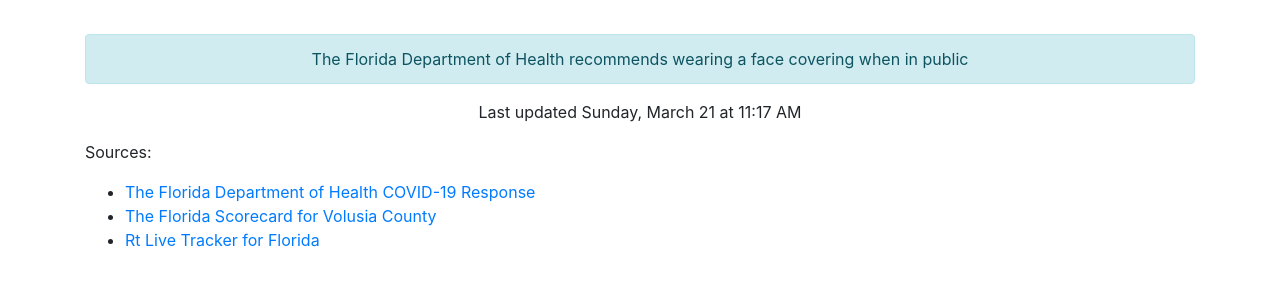
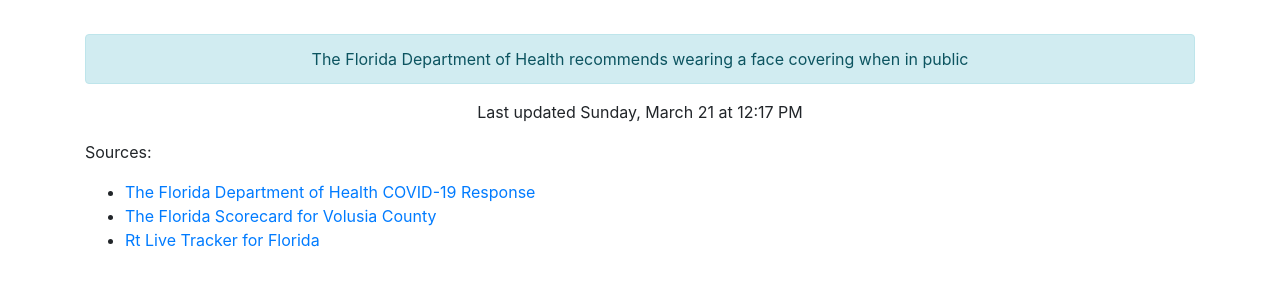
Before and after one commit to thinkjson/timeforchurch, a Jekyll site: the page built from index.md, in a window 1280 px wide. Shown: the part 544-840 px from the top of the page. Built offline with Jekyll 4.4.1, drawn with Linux system fonts in a browser that asks for light colours; our own code applies the rules of GitHub Pages for plain Markdown files.

Commit message:
Updating data

```diff
--- a/_includes/data.html
+++ b/_includes/data.html
@@ -10,4 +10,4 @@
     <div class="outcome text-success">YES</div>
     <div class="alert alert-info" role="alert">The Florida Department of Health recommends wearing a face covering when in public</div>
 
-    <p>Last updated Sunday, March 21 at 11:17 AM</p>
+    <p>Last updated Sunday, March 21 at 12:17 PM</p>
```
